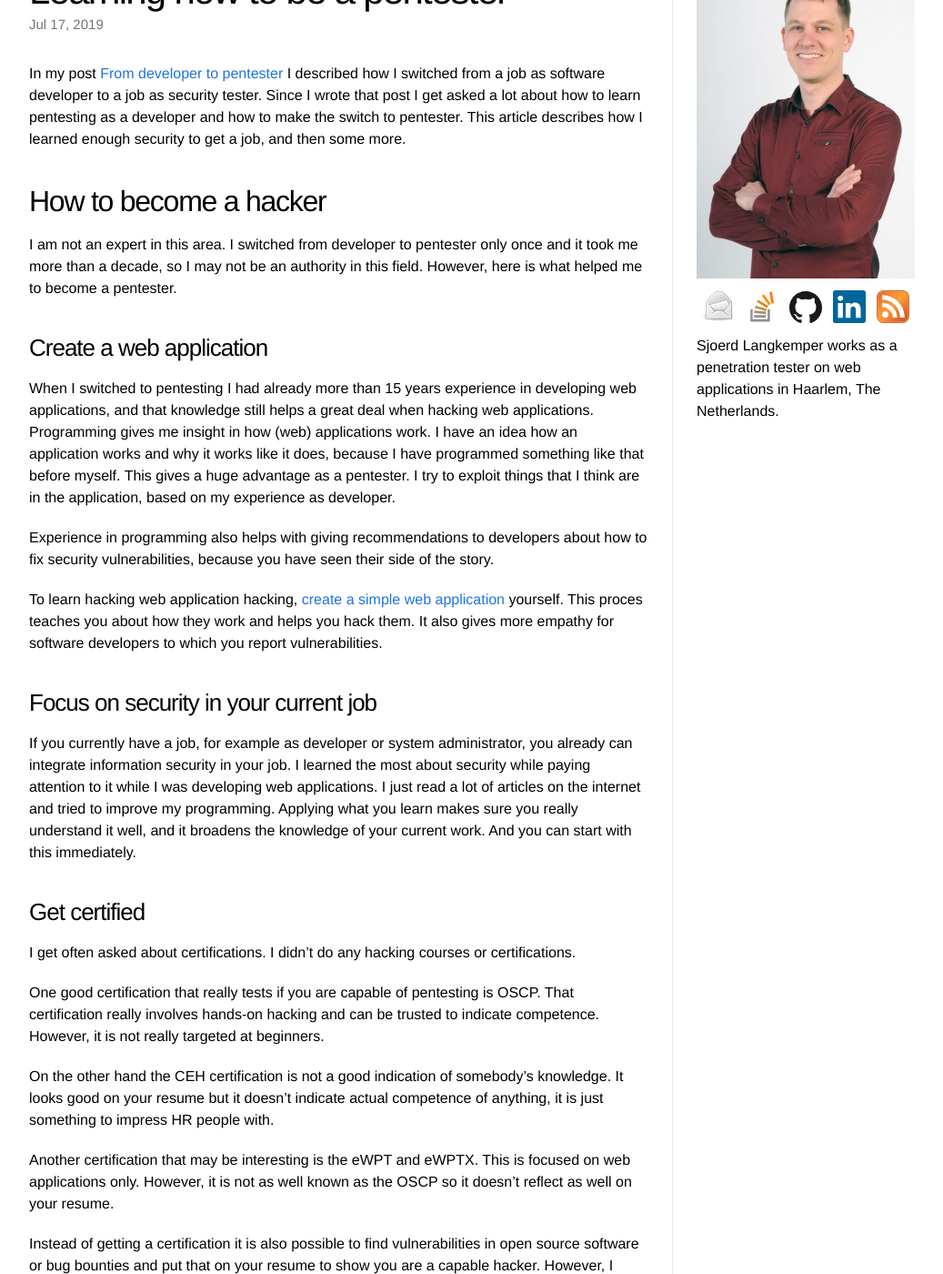
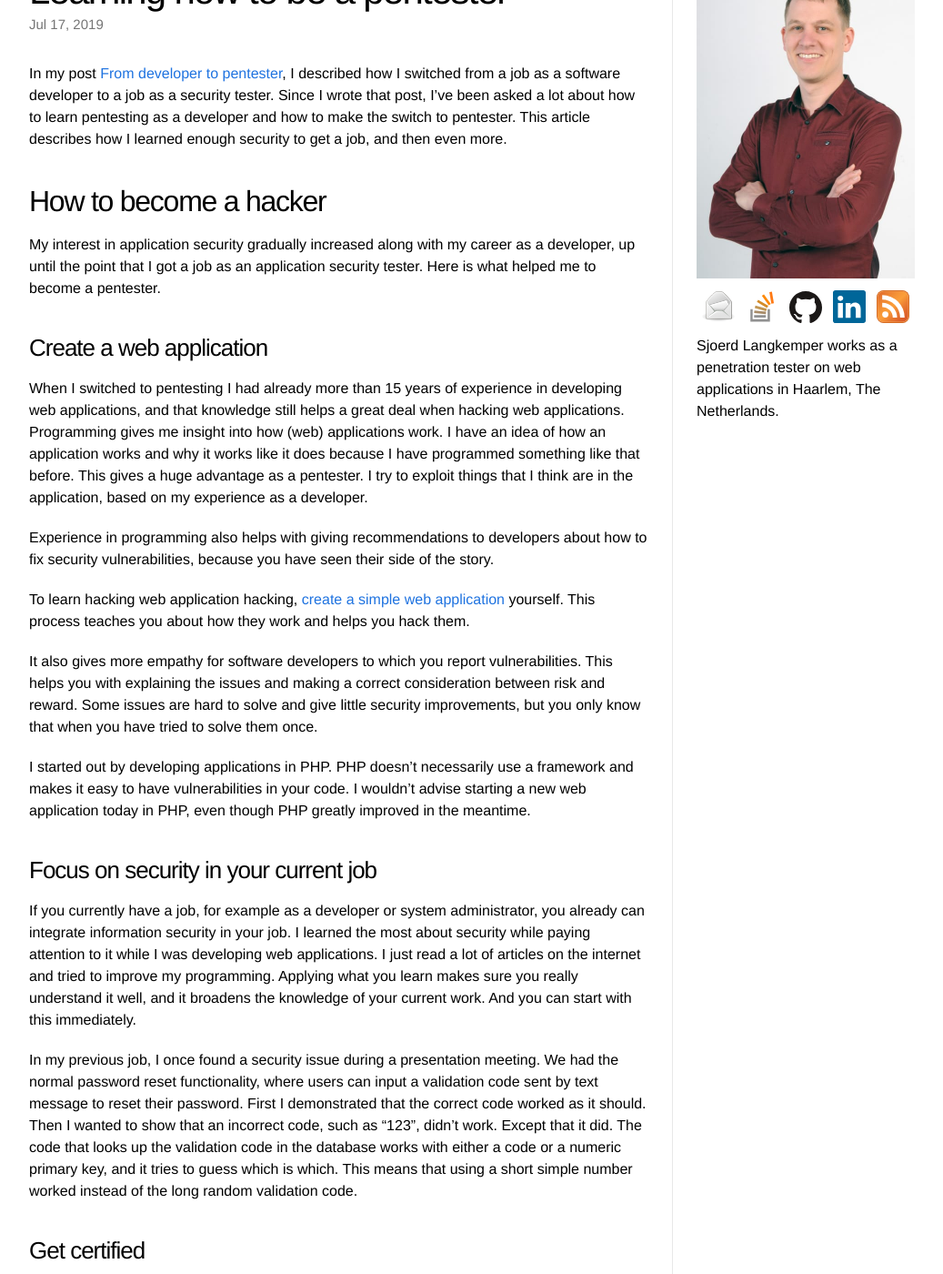
Before and after one commit to Sjord/Sjord.github.io, a Jekyll site: the page built from _posts/2019-01-22-from-developer-to-pentester-part-two.md, in a window 1280 px wide and 1400 px high, scrolled down 209 px. Shown: the whole window at 91% size, without its empty margins (108-1145 px from the left). Built offline with Jekyll 4.4.1, drawn with Linux system fonts in a browser that asks for light colours; some of the changed text lies outside the part shown.

Commit message:
Improve post

```diff
--- a/_posts/2019-01-22-from-developer-to-pentester-part-two.md
+++ b/_posts/2019-01-22-from-developer-to-pentester-part-two.md
@@ -5,23 +5,29 @@
 date: 2019-07-17
 ---
 
-In my post [From developer to pentester](/2017/08/16/from-developer-to-pentester/) I described how I switched from a job as software developer to a job as security tester. Since I wrote that post I get asked a lot about how to learn pentesting as a developer and how to make the switch to pentester. This article describes how I learned enough security to get a job, and then some more.
+In my post [From developer to pentester](/2017/08/16/from-developer-to-pentester/), I described how I switched from a job as a software developer to a job as a security tester. Since I wrote that post, I’ve  been asked a lot about how to learn pentesting as a developer and how to make the switch to pentester. This article describes how I learned enough security to get a job, and then even more.
 
 ## How to become a hacker
 
-I am not an expert in this area. I switched from developer to pentester only once and it took me more than a decade, so I may not be an authority in this field. However, here is what helped me to become a pentester.
+My interest in application security gradually increased along with my career as a developer, up until the point that I got a job as an application security tester. Here is what helped me to become a pentester.
 
 ### Create a web application
 
-When I switched to pentesting I had already more than 15 years experience in developing web applications, and that knowledge still helps a great deal when hacking web applications. Programming gives me insight in how (web) applications work. I have an idea how an application works and why it works like it does, because I have programmed something like that before myself. This gives a huge advantage as a pentester. I try to exploit things that I think are in the application, based on my experience as developer.
+When I switched to pentesting I had already more than 15 years of experience in developing web applications, and that knowledge still helps a great deal when hacking web applications. Programming gives me insight into how (web) applications work. I have an idea of how an application works and why it works like it does because I have programmed something like that before. This gives a huge advantage as a pentester. I try to exploit things that I think are in the application, based on my experience as a developer.
 
 Experience in programming also helps with giving recommendations to developers about how to fix security vulnerabilities, because you have seen their side of the story.
 
-To learn hacking web application hacking, [create a simple web application](https://docs.djangoproject.com/en/2.1/intro/tutorial01/) yourself. This proces teaches you about how they work and helps you hack them. It also gives more empathy for software developers to which you report vulnerabilities.
+To learn hacking web application hacking, [create a simple web application](https://docs.djangoproject.com/en/2.1/intro/tutorial01/) yourself. This process teaches you about how they work and helps you hack them.
+
+It also gives more empathy for software developers to which you report vulnerabilities. This helps you with explaining the issues and making a correct consideration between risk and reward. Some issues are hard to solve and give little security improvements, but you only know that when you have tried to solve them once.
+
+I started out by developing applications in PHP. PHP doesn’t necessarily use a framework and makes it easy to have vulnerabilities in your code. I wouldn’t advise starting a new web application today in PHP, even though PHP greatly improved in the meantime.
 
 ### Focus on security in your current job
 
-If you currently have a job, for example as developer or system administrator, you already can integrate information security in your job. I learned the most about security while paying attention to it while I was developing web applications. I just read a lot of articles on the internet and tried to improve my programming. Applying what you learn makes sure you really understand it well, and it broadens the knowledge of your current work. And you can start with this immediately.
+If you currently have a job, for example as a developer or system administrator, you already can integrate information security in your job. I learned the most about security while paying attention to it while I was developing web applications. I just read a lot of articles on the internet and tried to improve my programming. Applying what you learn makes sure you really understand it well, and it broadens the knowledge of your current work. And you can start with this immediately.
+
+In my previous job, I once found a security issue during a presentation meeting. We had the normal password reset functionality, where users can input a validation code sent by text message to reset their password. First I demonstrated that the correct code worked as it should. Then I wanted to show that an incorrect code, such as “123”, didn’t work. Except that it did. The code that looks up the validation code in the database works with either a code or a numeric primary key, and it tries to guess which is which. This means that using a short simple number worked instead of the long random validation code.
 
 ### Get certified
 
@@ -29,7 +35,7 @@
 
 One good certification that really tests if you are capable of pentesting is OSCP. That certification really involves hands-on hacking and can be trusted to indicate competence. However, it is not really targeted at beginners.
 
-On the other hand the CEH certification is not a good indication of somebody's knowledge. It looks good on your resume but it doesn't indicate actual competence of anything, it is just something to impress HR people with.
+On the other hand, the CEH certification is not a good indication of somebody’s knowledge. It looks good on your resume but it doesn’t indicate actual competence of anything, it is just something to impress HR people with.
 
 Another certification that may be interesting is the eWPT and eWPTX. This is focused on web applications only. However, it is not as well known as the OSCP so it doesn't reflect as well on your resume.
 
@@ -37,15 +43,19 @@
 
 ### Read about hacks
 
-I read a lot of blog posts about hacks, especially those posted on [/r/netsec](https://www.reddit.com/r/netsec). I find the blog posts containing code or other technical details particularly interesting. I have listed a few [here](/2016/08/19/recent-web-hacks/).
+I read a lot of blog posts about hacks, especially those posted on [/r/netsec](https://www.reddit.com/r/netsec). I found the blog posts containing code or other technical details particularly interesting. I have listed a few [here](/2016/08/19/recent-web-hacks/). If you don't like reading, you can watch [videos of presentations](https://www.youtube.com/playlist?list=PLOUjx7sqZlQ-CE_bUCStkxSKyN2VMl2JZ), although it's pretty hard to filter out the good ones.
 
 ### Practice hacking
 
-To learn pentesting you need to practice a lot, both on hacking exercies and real web applications. You need to get a feeling about what vulnerabilities are where and how to find them. There are a lot of [practice sites](/2018/12/19/practice-hacking-with-vulnerable-systems/) and I also practice on real web applications that I run on my own computer. I think this experience of figuring out how real web applications work is very important to hack them. I don't really do bug bounties.
+To learn pentesting you need to practice a lot, both on hacking exercises and real web applications. You need to get a feeling about what vulnerabilities are where and how to find them. There are a lot of [practice sites](/2018/12/19/practice-hacking-with-vulnerable-systems/) and I also practice on real web applications that I run on my own computer. I think this experience of figuring out how real web applications work is very important to hack them. I don't really do bug bounties.
 
 I think a good starting point is to learn about the vulnerabilities in the OWASP top 10 and start with simple hacking exercises such as the [XSS game](https://xss-game.appspot.com/).
 
 However, practice sites are no substitute for real applications. You need to find vulnerabilities in applications that are not games and don't have a clear solution in order to get proficient at hacking.
+
+As a programmer, you typically work with one or two frameworks on a job. As a hacker, you may encounter many different programming languages and frameworks in several applications. Some platforms are used pretty often which I never heard of, but my colleague hackers already had experience with. Most [Mendix](https://www.mendix.com/) applications have the same authorization issues. I had never heard of it, but I already tested three or four Mendix applications since I started working as a web app hacker.
+
+When I hack web applications I typically use a browser with a clean profile and an intercepting proxy such as Burp Suite. When I started out I ran this on a Kali virtual machine, but now I just run it directly on my Macbook. I use the active scanner from Burp a lot, but still I find the most vulnerabilities by just manually modifying requests. I use [dirsearch](https://github.com/maurosoria/dirsearch) to find files on the web server. I used to use [nikto](https://github.com/sullo/nikto), but this rarely resulted in vulnerabilities not found otherwise, so I no longer use it.
 
 ### Do research
 
@@ -59,6 +69,10 @@
 
 Eventually you may want to apply for a job as pentester. Don't wait too long before doing this. You don't have to be a perfect pentester before you start working as one. The most important thing is to show your employer that you are capable of learning it fairly quickly.
 
+### Stay nice
+
+As a pentester, it's your job to point out technical errors that developers made. Developers will make errors that are very obvious to you. The pitfall of this is that you get arrogant, and to think you know much about security and developers are idiots. You don't, and [they aren't](https://www.cryptologie.net/article/466/developers-are-not-idiots). Pointing out errors is much easier than fixing them. People outside of the security bubble have other priorities that you don't understand. Stay humble and nice.
+
 ## Conclusion
 
-My experience doesn't give a straight path from developer to pentester, so don't apply all my advice to your situation. However, I hope that my experiences are useful in helping you find your dream job.
+My experience doesn't give a straight path from developer to pentester. However, I hope that my experiences are useful in helping you find your dream job.
```
